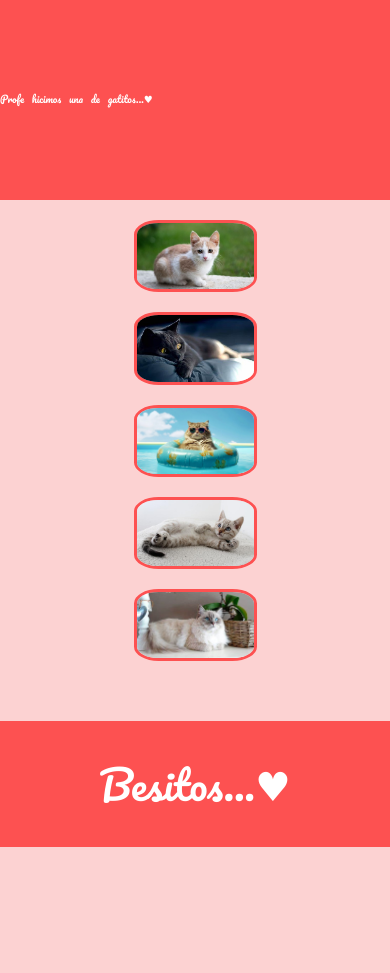
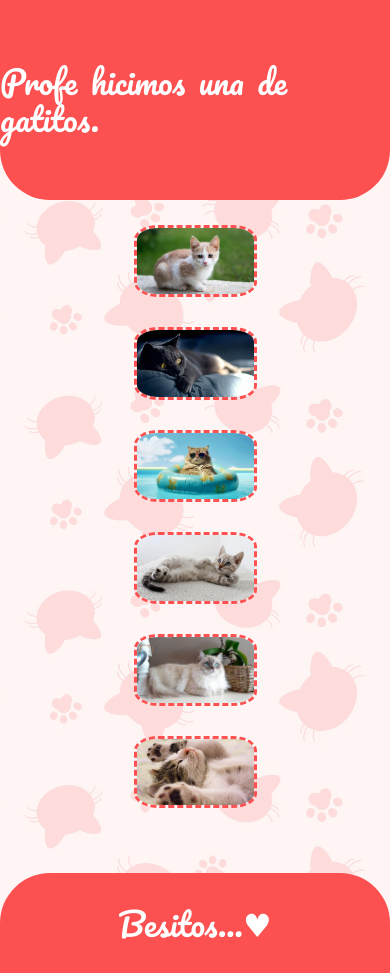
Before and after one commit to Mimulu/Pagina-gatitos, a plain HTML site: page index.html in a window 390 px wide. Before the commit the page ends 847 px from the top, so only its background shows below. Drawn offline with Linux system fonts and the light colour scheme.

Commit message:
+agregue gatito nuevo +agregue unos estilos nuevos -falta modificar el responsive de los gatitos

```diff
--- a/index.html
+++ b/index.html
@@ -11,14 +11,16 @@
 </head>
 <body>
     <header class="barraSuperior">
-        <p class="texto"> Profe hicimos una de gatitos...♥</p>
+        <p class="texto"> Profe hicimos una de gatitos.</p>
     </header>
     <div class="contenedorGatitos">
+
         <img class = "imagenGatito" src="gato1.jpg" alt="gatito1">
-        <img class = "imagenGatitoGris" src="gordo.jpg" alt="gordo">
-        <img class="imagenGatoGordo" src="gato2.jpg" alt="gatito2">
-        <img class="imagenGatito6" src="gato6.jpg" alt="gatito3">
-        <img class="imagenGatitoAng" src="gatoang.jpg" alt="gatito4">
+        <img class = "imagenGatitoGris" src="gordo.jpg" alt="gatito2">
+        <img class="imagenGatoGordo" src="gato2.jpg" alt="gatito3">
+        <img class="imagenGatito6" src="gato6.jpg" alt="gatito4">
+        <img class="imagenGatitoAng" src="gatoang.jpg" alt="gatito5">
+        <img class="imagenGatitoFinal" src="gato7.jpg" alt="gatito6">
     </div>
 <footer class="barraInferior">
     <p class="texto">Besitos...♥</p>
--- a/styles.css
+++ b/styles.css
@@ -6,13 +6,18 @@
     background-color: #fd5151;
     margin-bottom: 10px;
     height: 200px;
+    border-radius: 0 0 50px 50px;
 }
 
+
 body{
-    background-color: #fcd2d2;
+    background-image: url("gatitusfondo.jpg");
+    background-size: cover;
+    background-position: center;
+    background-repeat: no-repeat;
 }
 
-.texto{
+.texto, .corazon{
     font-size: 2.5em;
     font-family: 'Pacifico', cursive;
     word-spacing: 5px;
@@ -27,19 +32,27 @@ body{
     width: 100%;
 }
 
-.imagenGatito, .imagenGatitoGris, .imagenGatoGordo, .imagenGatitoAng, .imagenGatito6{
+
+.imagenGatito, .imagenGatitoGris, .imagenGatoGordo, .imagenGatitoAng, .imagenGatito6, .imagenGatitoFinal{
     width: 30%;
     height: 30%;
-    margin: 10px;
+    margin: 15px;
     border-radius: 20%;
-    border: 3px solid #fd5151;
+    border: 3px dashed #fd5151;
     transition: all 0.5s;
 }
 
 
-.imagenGatito:hover, .imagenGatitoGris:hover, .imagenGatoGordo:hover{
+.imagenGatito:hover, .imagenGatitoGris:hover, .imagenGatoGordo:hover, .imagenGatitoAng:hover, .imagenGatito6:hover, .imagenGatitoFinal:hover{
     transform: scale(1.1);
 }
+
+.corazon:hover{
+    transform: scale(2.0);
+    color: #fd5151;
+    transition: all 0.5s;
+}
+
 
 .barraInferior{
     display: flex;
@@ -49,8 +62,10 @@ body{
     height: 100%;
     width: 100%;
     margin-top: 50px;
+    border-radius: 50px 50px 0 0;
 }
 
+/*768px defecto*/
 @media screen and (max-width: 768px){
     .contenedorGatitos{
         display: flex;
@@ -61,11 +76,13 @@ body{
     }
 }
 
-@media screen and (max-width: 480px){
-    .barraSuperior .texto{
+@media screen and (max-width: 768px){
+    .texto{
+        font-size: 2em;
         display: flex;
-        flex-direction: column;
-        font-size: 10px;
+        justify-content: center;
+        align-items: center;
         width: 100%;
+        height: 100%;
     }
 }
```
Also changed, not shown: gatitos.jpeg (deleted), gatitusfondo.jpg (added), gato7.jpg (added), halftone-background-big-polka-dot-seamless-pattern-wallpaper-black-and-white-seamless-texture-for-wrapping-paper-or-decoration-classic-fabric-or-surface-illustation-free-vector.jpg, huellitas.jpg (added).
